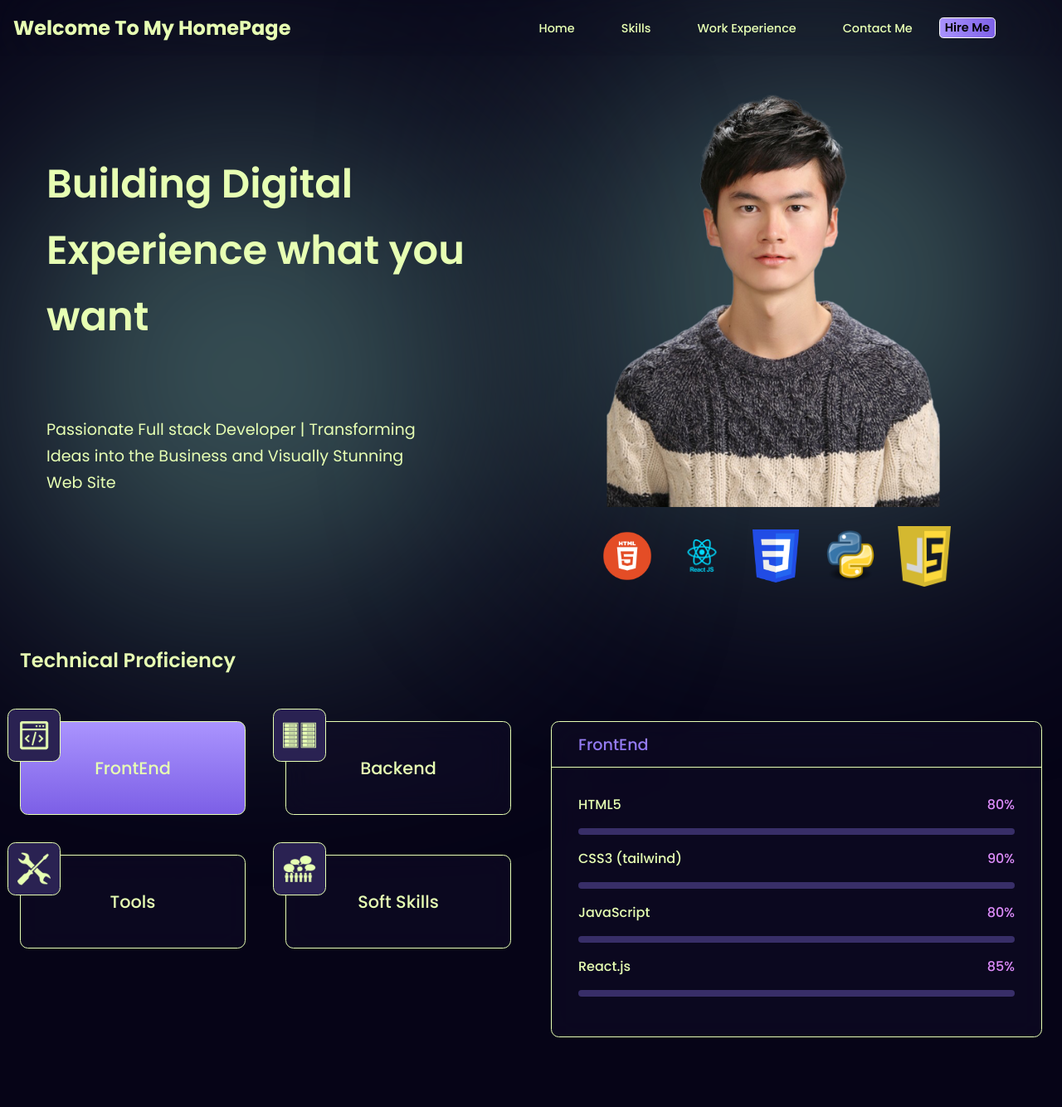
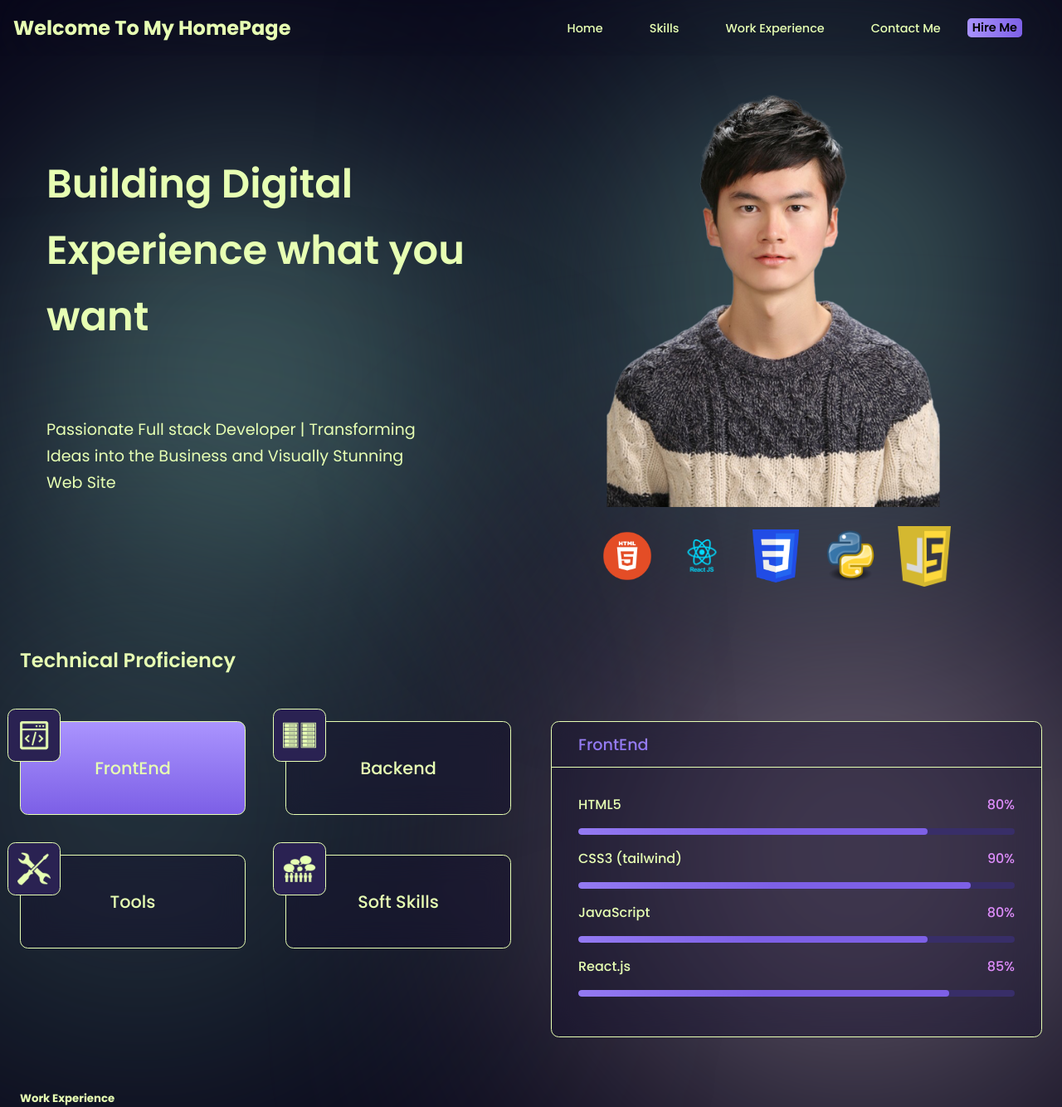
Before and after one commit to DocodeLee/React-portfolio-responsive-website, a React (Create React App) app: page / in a window 1280 px wide. Shown: the whole page at 83% size. Built offline with nearby package versions, Linux system fonts and the light colour scheme.

Commit message:
Homepage.React

```diff
--- a/package.json
+++ b/package.json
@@ -3,6 +3,10 @@
   "version": "0.1.0",
   "private": true,
   "dependencies": {
+    "@emotion/react": "^11.11.4",
+    "@emotion/styled": "^11.11.5",
+    "@mui/icons-material": "^5.15.17",
+    "@mui/material": "^5.15.17",
     "@testing-library/jest-dom": "^5.17.0",
     "@testing-library/react": "^13.4.0",
     "@testing-library/user-event": "^13.5.0",
--- a/src/App.jsx
+++ b/src/App.jsx
@@ -3,6 +3,7 @@ import './App.css'
 import Navbar from './Components/Navbar/Navbar'
 import Hero from './Components/Hero/Hero'
 import Skills from './Components/Skills/Skills'
+import WorkExp from './Components/WorkExperience/WorkExp'
 
 const App = () => {
   return (
@@ -13,6 +14,7 @@ const App = () => {
 
     <Hero/>
     <Skills/>
+    <WorkExp/>
     </div>
 
     </>
--- a/src/Components/MobileNav/MobileNav.css
+++ b/src/Components/MobileNav/MobileNav.css
@@ -1,5 +1,6 @@
 .fa-user{
     font-size: 3rem;
+    margin-bottom: 3rem;
 }
 .mobile-menu{
     width: 100vw;
@@ -9,7 +10,7 @@
     position: fixed;
     left: 0;
     top: 0;
-    z-index: 999 !important;
+
     opacity: 0;
     box-shadow: 0px 29px 80px rgba(0,0,0, 0.3);
     transition: all 0.3s ease;
@@ -24,6 +25,13 @@
 
 }
 
+.mobile-menu.active{
+    z-index: 999 !important;
+    opacity: 1;
+    transform: translateX(0);
+
+}
+
 .mobile-menu ul{
     display: flex;
     flex-direction: column;
@@ -32,15 +40,7 @@
     margin-left: -2rem;
 
 }
-.mobile-menu.active{
-    opacity: 1;
-    transform: translateX(0);
 
-}
-.fa-user{
-    margin-bottom: 3rem;
-
-}
 @media (max-width: 769px){
     .mobile-menu{
         display: block;
--- a/src/Components/MobileNav/MobileNav.jsx
+++ b/src/Components/MobileNav/MobileNav.jsx
@@ -7,8 +7,8 @@ import './MobileNav.css'
 const MobileNav = ({isOpen, toggleMenu}) => {
   return (
   <>
-  <div className={`mobile-menu ${isOpen ? "active" : ""}`}
-  onClick={toggleMenu}>
+  <div className={`mobile-menu ${isOpen ? "active" : " "}`}
+  onClick={toggleMenu}  >
     <div className="mobile-menu-container">
     <i className=" logo fa-regular fa-user"></i>
 
--- a/src/Components/Navbar/Navbar.css
+++ b/src/Components/Navbar/Navbar.css
@@ -1,6 +1,6 @@
 .nav-Container{
     background: rgba(0, 0, 0, 0.0.1);
-    padding: 1rem 2rem 0 0;
+    padding: 0.5rem  0;
     position: sticky;
     top: 0;
     z-index: 30;
@@ -66,11 +66,12 @@
     justify-content: center;
     color: black;
     background: linear-gradient(90deg, #a993fe 0%, #7e61e7 100%);
-    padding: 0.2rem. 2rem;
-   border: 1.5px solid;
-   border-color: white;
+    padding: 0.6rem. 2rem;
+   border: none;
+
     border-radius: 0.3rem;
     cursor:pointer;
+    transition: all 0.3s ease;
 }
 
 .contact-btn:hover{
@@ -79,8 +80,7 @@
     border: 1.5px solid #a993fe ;
 }
 .menu-btn{
-    font-size:0.6rem;
-    width: 3.2rem;
+    width:  2.5rem;
     height: 2.5rem;
     display: flex;
     align-items:center;
@@ -90,8 +90,10 @@
     color: black;
     background: linear-gradient(90deg, #a993fe 20%, #7e61e7 80%);
     cursor: pointer;
+    line-height: 0;
     transition: all 0.4s ease;
     display: none;
+
 
 }
 .menu-btn:hover{
@@ -117,6 +119,6 @@
 
 @media (max-width: 1325px) {
     .nav-Container{
-        padding:  0 4rem 0 0;
+        padding:  0 2rem 0 0;
     }
 }
--- a/src/Components/Navbar/Navbar.jsx
+++ b/src/Components/Navbar/Navbar.jsx
@@ -1,6 +1,7 @@
-import React,{useState} from 'react'
+import React, { useState }  from 'react'
 import './Navbar.css'
 import MobileNav from '../MobileNav/MobileNav';
+
 
 const Navbar = () => {
   const [openMenu, setOpenMmenu] =useState(false);
@@ -39,11 +40,13 @@ const Navbar = () => {
         Hire Me
         </button>
     </ul>
-    <button className='menu-btn' onClick={(toggleMenu)}>
-    <i className="fa-solid fa-bars">
-      {openMenu ? "close":"menu"}
-    </i>
-
+    <button className='menu-btn' onClick={toggleMenu}>
+    <span
+     className={"material-symbols-outlined"}
+     >
+    {/* <i class="fa-solid fa-bars"></i> */}
+    {openMenu ? "Cl": "M"}
+     </span>
     </button>
     </div>
     </nav>
--- a/src/Components/Skills/Skills.css
+++ b/src/Components/Skills/Skills.css
@@ -1,6 +1,26 @@
 .skills-container{
     margin: 4rem 0;
     position: relative;
+}
+.skills-container::after,
+.skills-container::before{
+    content: "";
+    width: 28rem;
+    height: 28rem;
+    border-radius: 29rem;
+    background: #57807C;
+    position: absolute;
+    z-index: -1;
+    filter:blur(200px);
+}
+.skills-container::after{
+    top: -3rem;
+    left: -5rem;
+}
+.skills-container::before{
+    background: #ffe6f7;
+    bottom: 0rem;
+    right: 0rem;
 }
 .skills-container h5{
     font-size: 1.5rem;
@@ -21,3 +41,51 @@
 .skills-info{
     flex: 1;
 }
+
+@media(max-width: 1025px){
+    .skills{
+        padding-left: 1rem;
+    }
+    .skills,
+    .skills-content{
+        grid-gap: 2rem;
+    }
+
+}
+@media(max-width: 768px){
+    .skills-content{
+        flex-direction: column-reverse;
+        gap: 3rem;
+    }
+    .skills,
+    .skills-info{
+        width:100%;
+    }
+
+    .skills-container h5{
+        font-size: 1.3rem;
+        margin-bottom: 2rem;
+    }
+
+    .skills-container::after,
+    .skills-container::before{
+        width: 18rem;
+        height: 18rem;
+    }
+}
+@media (max-width: 600px){
+    .skills-container {
+        padding:0;
+    }
+}
+@media (max-width: 1025px){
+    .skills-info-card h6{
+        font-size: 1.1rem;
+    }
+    .skill-info p{
+        font-size:0.9rem;
+    }
+    .skills-info-content{
+        padding: 1.5rem;
+    }
+}
--- a/src/Components/Skills/SkillsInfoCard.jsx/SkillsInfoCard.jsx
+++ b/src/Components/Skills/SkillsInfoCard.jsx/SkillsInfoCard.jsx
@@ -19,7 +19,7 @@ const SkillsInfoCard = ({heading, skills}) => {
                     </div>
                     <div className='skill-progress-bg'>
                         <div className='skill-progress'
-                        style={{width: item.percentage}}>
+                        style={{width: item.percentage }}>
                         </div>
                     </div>
                 </React.Fragment>
--- a/src/Components/Skills/SkillsInfoCard.jsx/SkillsinfoCard.css
+++ b/src/Components/Skills/SkillsInfoCard.jsx/SkillsinfoCard.css
@@ -38,5 +38,12 @@
     border-radius: 0.5rem;
     margin: 1rem 0;
     overflow: hidden;
+}
 
+.skill-progress{
+    width: 0%;
+    height: 0.5rem;
+    background:linear-gradient(90deg, #aa94fe -50%, #7d60e6 50%);
+    border-radius: 0.5rem;
+    transition: all 0.5s ease-in-out;
 }
--- /dev/null
+++ b/src/Components/WorkExperience/WorkExp.jsx
@@ -0,0 +1,13 @@
+import React from 'react'
+import'./WorkExp.css'
+const WorkExp = () => {
+  return (
+    <section className='experience-container'>
+        <h5>
+            Work Experience
+        </h5>
+    </section>
+  )
+}
+
+export default WorkExp
--- a/src/utills/data.js
+++ b/src/utills/data.js
@@ -46,3 +46,64 @@ export const SKILLS = [
     ],
 },
 ]
+
+export const WORK_EXPERIENCE=[
+    {
+        title: "FRONT END PROJECT",
+        date: "Be MY NEXT EXPERIENCE PLACE",
+        responsibilites:
+        [
+            "What Ever You Expect I Show Better Results"
+        ],
+    },
+    {
+        title: "FULL STACK PROJECT",
+        date: " Comming SOON",
+        responsibilites:
+        [
+            "In here i am going to make full stack app webs",
+            "I am going to make bunch of CRUD,RESTful, What ever i want",
+        ],
+    },
+    {
+        title: "Back END PROJECT",
+        date: "January",
+        responsibilites:
+        [
+            "Next to the Front End, I plus my Backend knowledge",
+            "Using Server, Cloud I will show the functional, strong app web",
+        ],
+    },
+    {
+        title: "FRONT END PROJECT 2",
+        date: "January 2024 - Present",
+        responsibilites:
+        [
+
+            "I Really Love to Learn New Language Including Human Language, SO I made Translation App",
+            "https://transcriptengtoothers.netlify.app/",
+            "NASA-API: It's Special Because you can see either Video and Photos",
+            "https://nasaapiimg.netlify.app/",
+            "What's Next?",
+        ],
+    },
+
+    {
+        title: "FRONT END PROJECT",
+        date: "January 2024 - Present",
+        responsibilites:
+        [
+            "",
+            "React Gym APp : I love to work out, So I maede Guide-Line for workout",
+            "https://traininghelper.netlify.app/",
+            "React To Do app : In here you can Manage (save) Your Todo List",
+            "https://todoreactbylee.netlify.app/",
+            "My First Homepage : I just upgrade Homepage As My Version still scatch",
+            "https://sweet-conkies-b4bc7a.netlify.app/",
+            "Fake Google: Learning Html and CSS",
+            "https://frabjous-platypus-32d86d.netlify.app/",
+        ],
+    },
+
+
+]
```
Also changed, not shown: src/Components/Navbar/asset/menu.png (added), src/Components/WorkExperience/WorkExp.css (added), 1 other file (tests, documents, lock files or other folders).
